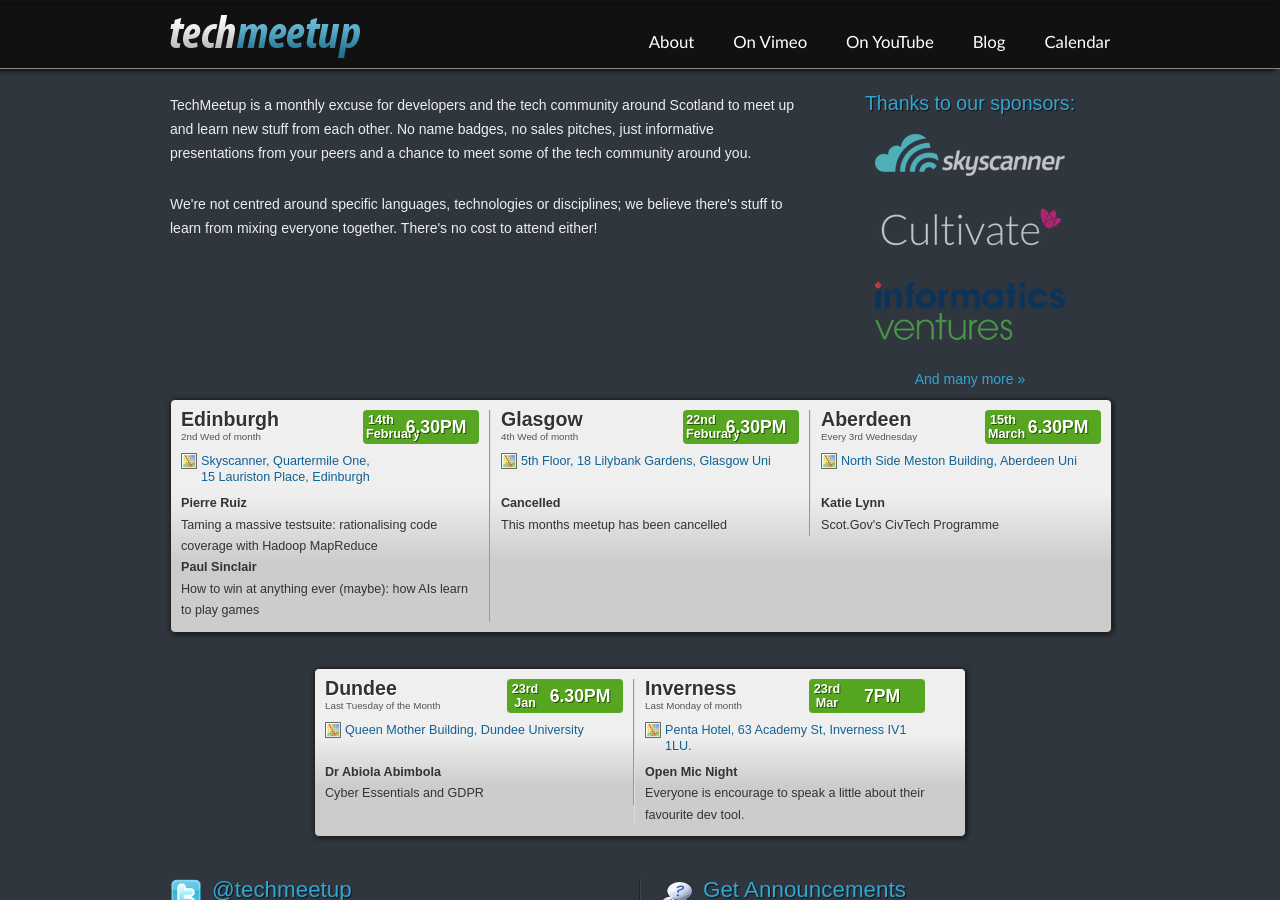
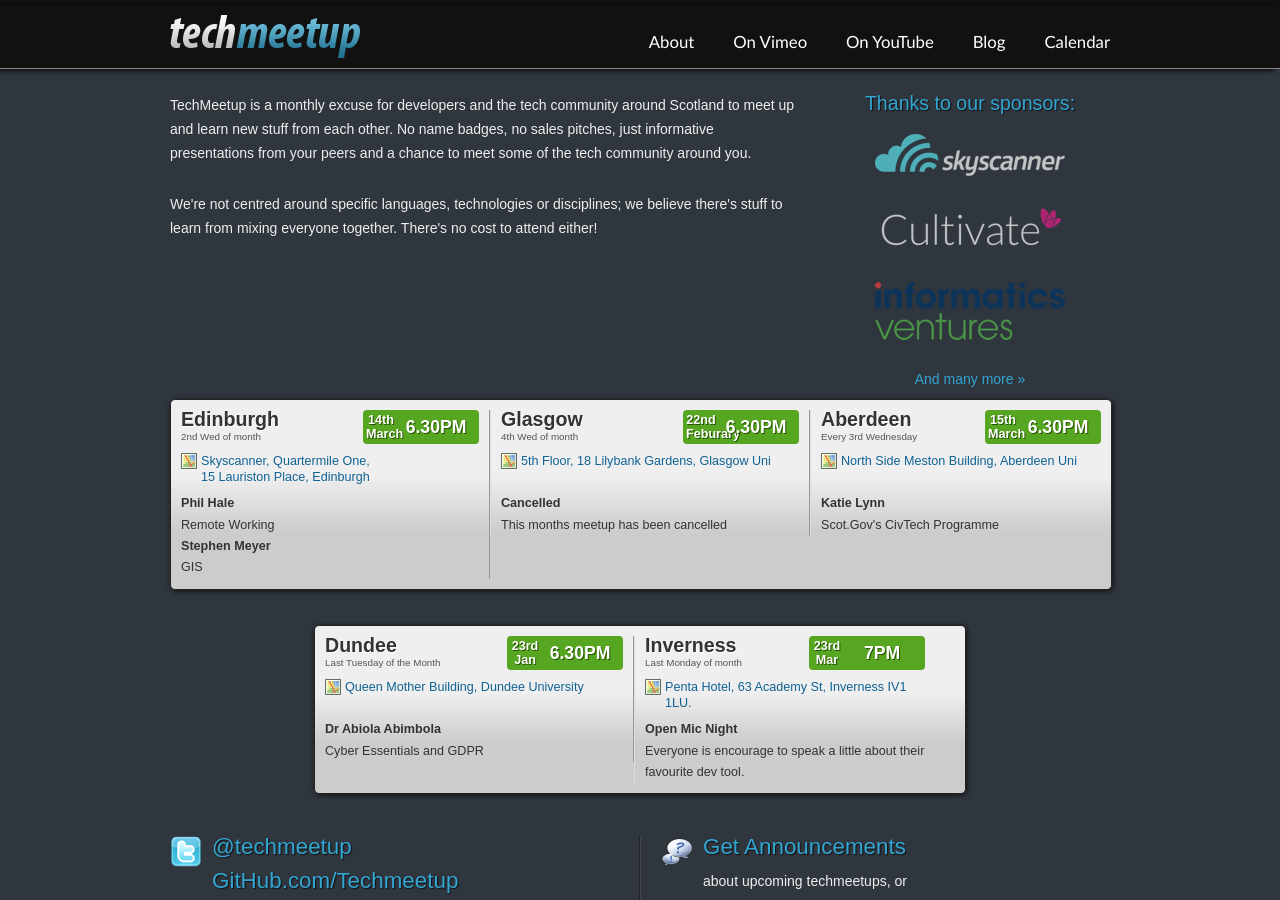
Before and after one commit to techmeetup/techmeetup.co.uk, a Jekyll site: the page built from index.html, in a window 1280 px wide and 900 px high. Built offline with Jekyll 4.4.1, drawn with Linux system fonts in a browser that asks for light colours.

Commit message:
Update Edinburgh speakers for March 2018

```diff
--- a/_data/index.json
+++ b/_data/index.json
@@ -2,16 +2,16 @@
   "edinburgh": {
     "speakers": [
       {
-        "name": "Pierre Ruiz",
-        "talk": "Taming a massive testsuite: rationalising code coverage with Hadoop MapReduce"
+        "name": "Phil Hale",
+        "talk": "Remote Working"
       },
       {
-        "name": "Paul Sinclair",
-        "talk": "How to win at anything ever (maybe): how AIs learn to play games"
+        "name": "Stephen Meyer",
+        "talk": "GIS"
       }
     ],
     "day": "14th",
-    "month": "February"
+    "month": "March"
   },
   "glasgow": {
     "speakers": [
```
